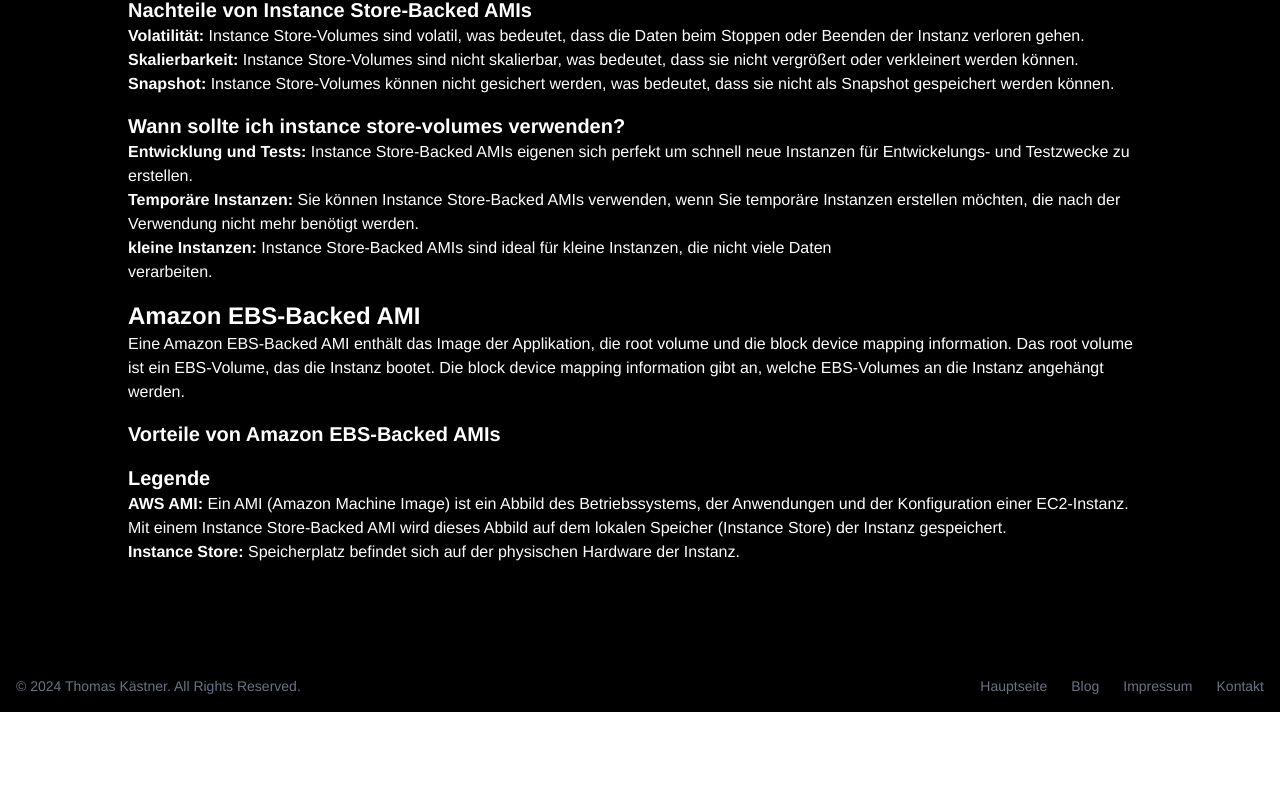
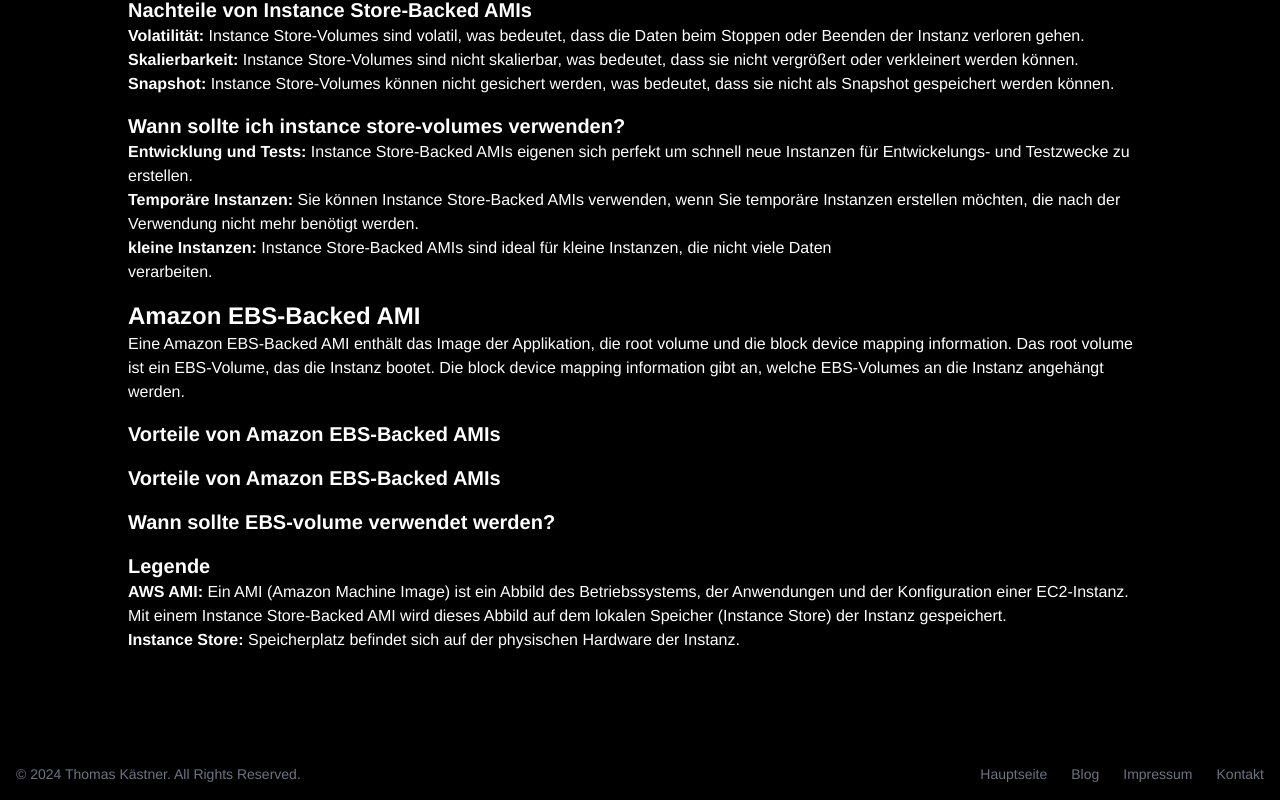
Before and after one commit to ThomasAKaestner/thomaskaestner, a Vue app: page /blog/aws-ec2-speicher-optionen in a window 1280 px wide. Shown: the part 741-1541 px from the top of the page. Before the commit the page ends 1453 px from the top, so only its background shows below. Built offline with nearby package versions, Linux system fonts and the light colour scheme.

Commit message:
adding new stuff

```diff
--- a/src/views/articles/EC2StorageOptions.vue
+++ b/src/views/articles/EC2StorageOptions.vue
@@ -82,6 +82,11 @@
         <!-- Vorteile EBS-backed AMI -->
         <h5 class="text-xl font-bold text-white mt-4">Vorteile von Amazon EBS-Backed AMIs</h5>
 
+        <!-- Nachteile EBS-backed AMI -->
+        <h5 class="text-xl font-bold text-white mt-4">Vorteile von Amazon EBS-Backed AMIs</h5>
+
+        <!-- Wann sollte ich EBS-volumes verwenden -->
+        <h5 class="text-xl font-bold text-white mt-4">Wann sollte EBS-volume verwendet werden? </h5>
 
         <!-- Legende -->
         <h5 class="text-xl font-bold text-white mt-4">Legende</h5>
```
